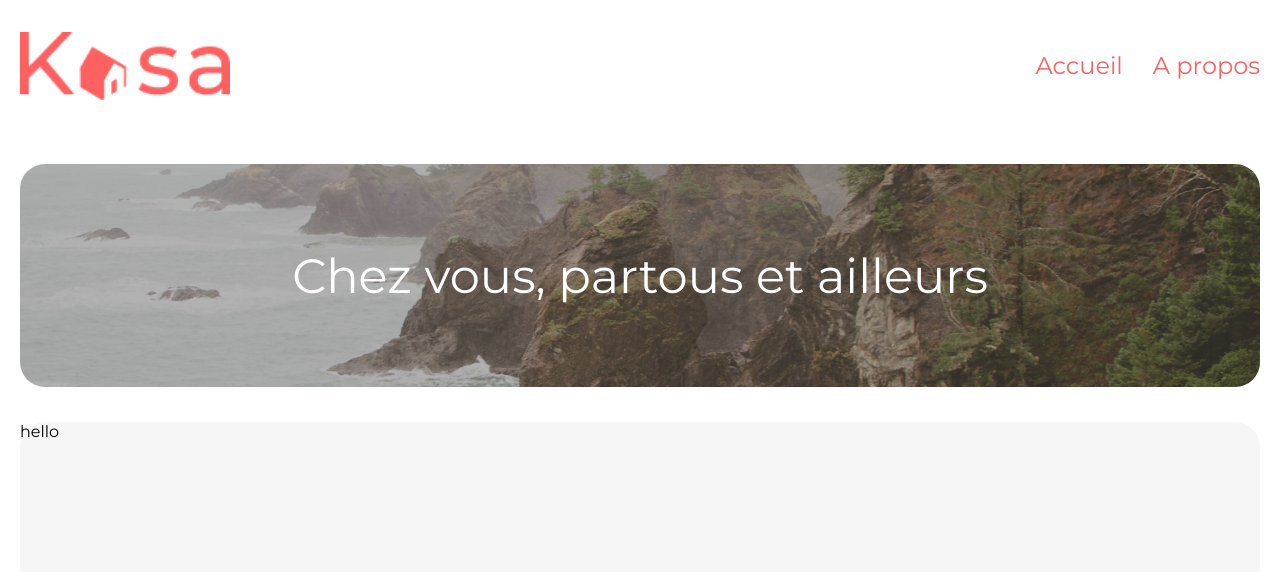
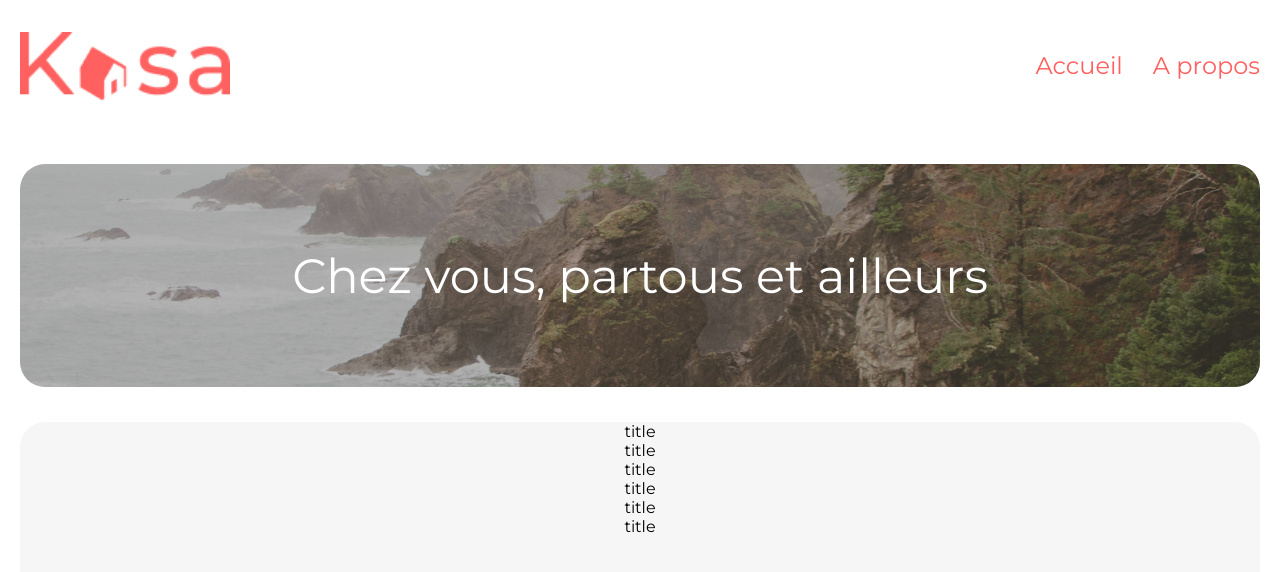
Before and after one commit to valinestelle/kasa, a React (Create React App) app: page / in a window 1280 px wide. Shown: the top 572 px of the page. Built offline with nearby package versions, Linux system fonts and the light colour scheme.

Commit message:
creation root ds app.js+ajout section grid

```diff
--- a/src/App.css
+++ b/src/App.css
@@ -1,3 +1,8 @@
+:root {
+    --main-color: #ff6060;
+    --light-grey: #f6f6f6;
+}
+
 body {
     display: flex;
     justify-content: center;
--- a/src/components/Appartement.css
+++ b/src/components/Appartement.css
@@ -1,5 +1,12 @@
 .grid {
-    background-color: #f6f6f6;
+    background-color: var(--light-grey);
     border-radius: 25px;
     height: 829px;
 }
+
+.cards {
+    display: flex;
+    flex-direction: column;
+    justify-content: space-between;
+    align-items: center;
+}
--- a/src/components/Appartement.js
+++ b/src/components/Appartement.js
@@ -1,9 +1,19 @@
 import React from 'react'
 import './Appartement.css'
 
+
 function Appartement() {
   return (
-    <div className='grid'>hello</div>
+    <section className='grid'>
+        <div className='cards'>
+           <article className='card'>title</article>
+           <article className='card'>title</article>
+           <article className='card'>title</article>
+           <article className='card'>title</article>
+           <article className='card'>title</article>
+           <article className='card'>title</article>
+        </div>
+    </section>
   )
 }
 
--- a/src/components/Navbar.css
+++ b/src/components/Navbar.css
@@ -15,7 +15,7 @@
     display: flex;
     justify-content: center;
     align-items: center;
-    color: #ff6060;
+    color: var(--main-color);
     font-size: 24px;
     font-weight: 500;
     gap: 30px;
```
